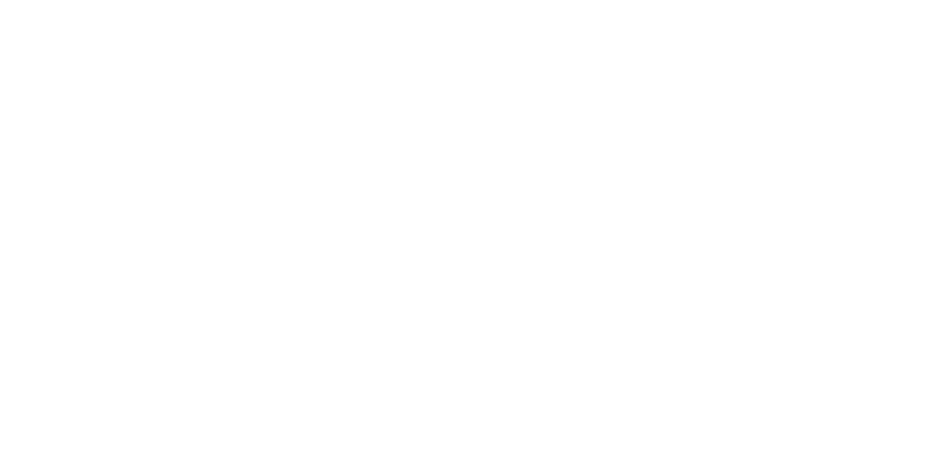
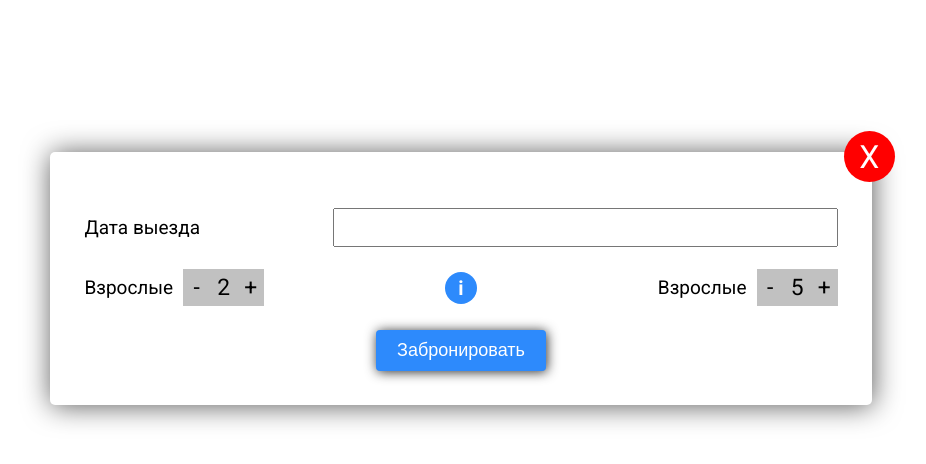
Before and after one commit to Aksars/-------19.11, a plain HTML site: page index.html in a window 1280 px wide. Shown: the whole page, without its empty margins (179-1105 px from the left). Drawn offline with Linux system fonts and the light colour scheme.

Commit message:
Красивая форма начало

```diff
--- a/index.html
+++ b/index.html
@@ -4,7 +4,48 @@
     <meta charset="UTF-8" />
     <meta name="viewport" content="width=device-width, initial-scale=1.0" />
     <title>Document</title>
+    <link rel="preconnect" href="https://fonts.googleapis.com" />
+    <link rel="preconnect" href="https://fonts.gstatic.com" crossorigin />
+    <link
+      href="https://fonts.googleapis.com/css2?family=Roboto:ital,wght@0,100;0,300;0,400;0,500;0,700;0,900;1,100;1,300;1,400;1,500;1,700;1,900&display=swap"
+      rel="stylesheet"
+    />
   </head>
-  <script src="script.js"></script>
-  <body></body>
+  <link rel="stylesheet" href="style.css" />
+  <body>
+    <!-- середа иванов романенко -->
+    <div class="form">
+      <div class="close">X</div>
+      <div class="row">
+        <div class="message">Дата выезда</div>
+        <div class="when">
+          <input type="text" />
+        </div>
+      </div>
+      <div class="row">
+        <div class="left">
+          <div class="label">Взрослые</div>
+          <div class="counter">
+            <div class="minus">-</div>
+            <div class="num">2</div>
+            <div class="plus">+</div>
+          </div>
+        </div>
+        <div class="center">
+          <div class="icon">i</div>
+        </div>
+        <div class="right">
+          <div class="label">Взрослые</div>
+          <div class="counter">
+            <div class="minus">-</div>
+            <div class="num">5</div>
+            <div class="plus">+</div>
+          </div>
+        </div>
+      </div>
+      <div class="bottom">
+        <button class="blue-cool-button">Забронировать</button>
+      </div>
+    </div>
+  </body>
 </html>
--- a/style.css
+++ b/style.css
@@ -0,0 +1,123 @@
+body {
+  font-family: "Roboto", sans-serif;
+}
+
+.row {
+  display: flex;
+  margin-top: 22px;
+  justify-content: space-between;
+  align-items: center;
+}
+.row:first-child {
+  margin-top: 0px;
+}
+.form {
+  box-shadow: 1px 1px 28px #000000a6;
+  padding: 1.8em 1.8em;
+  max-width: 65%;
+  font-size: 19px;
+  /* border: 1px solid black; */
+  border-radius: 5px;
+  margin-top: 152px;
+  margin-left: auto;
+  margin-right: auto;
+}
+
+.left,
+.right {
+  display: flex;
+  gap: 10px;
+  align-items: center;
+}
+
+.counter {
+  display: flex;
+  /* gap: 8px; */
+}
+
+.minus,
+.num,
+.plus {
+  background-color: #c1c1c1;
+  width: 27px;
+  display: flex;
+  justify-content: center;
+  font-size: 120%;
+  padding: 5px;
+  align-items: center;
+}
+
+input[type="text"] {
+  padding: 10px 25px;
+  width: 100%;
+}
+
+* {
+  box-sizing: border-box;
+}
+
+.when {
+  width: 67%;
+}
+
+.icon {
+  background-color: #2d8afc;
+  /* width: 20px; */
+  padding: 4px 13px;
+  display: flex;
+  font-size: 20px;
+  font-weight: bold;
+  color: white;
+  justify-content: center;
+  align-items: center;
+  border-radius: 24px;
+}
+
+.blue-cool-button {
+  background-color: #2d8afc;
+  margin: auto;
+  display: block;
+  margin-top: 24px;
+  border: none;
+  color: white;
+  font-size: 18px;
+  padding: 10px 21px;
+  border-radius: 4px;
+  transition: 0.2s;
+  cursor: pointer;
+  box-shadow: 1px 1px 12px #000000d4;
+}
+.blue-cool-button:hover {
+  background-color: #2d46fc;
+}
+.blue-cool-button:active {
+  transform: translatey(2px);
+  box-shadow: 1px 1px 1px #000000d4;
+  transition: 0.1s;
+}
+/* transform: rotate(40deg); */
+/* transform: translate(20px, 5px); */
+/* transform: scale(0.5); */
+
+.form {
+  position: relative;
+}
+
+.close {
+  font-size: 32px;
+  position: absolute;
+  right: -23px;
+  top: -21px;
+
+  padding: 5px;
+  color: white;
+  background-color: red;
+  border-radius: 100px;
+  width: 1.6em;
+  display: flex;
+  height: 1.6em;
+  line-height: 1;
+  text-align: center;
+  justify-content: center;
+  align-items: center;
+}
```
